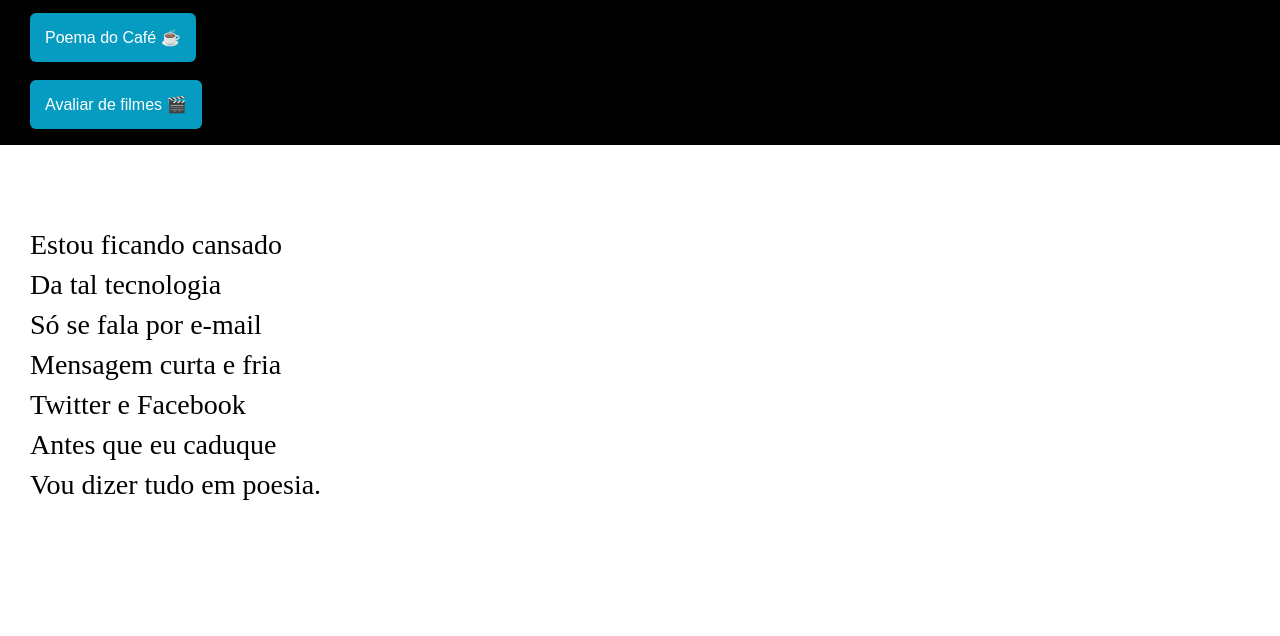
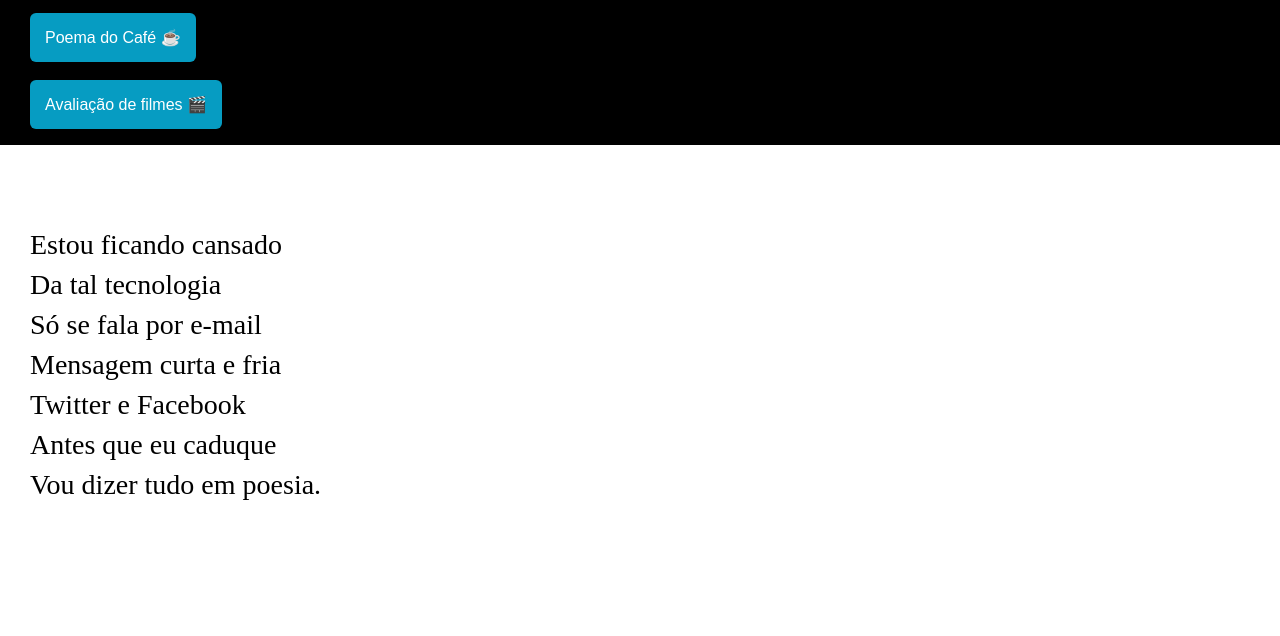
Before and after one commit to MatheusHubInfo/cordel, a plain HTML site: page index.html in a window 1280 px wide. Shown: the part 164-800 px from the top of the page. Drawn offline with nearby package versions, Linux system fonts and the light colour scheme.

Commit message:
erro ortografico ajustado

```diff
--- a/index.html
+++ b/index.html
@@ -21,7 +21,7 @@
         <a id="cordel" href="https://matheushubinfo.github.io/cafe/" target="blank"><button>Poema do Café ☕</button></a>
         <br>
         <br>
-        <a id="filmes" href="https://matheusdsmovie.netlify.app/" target="blank"><button>Avaliar de filmes  🎬 </button></a>
+        <a id="filmes" href="https://matheusdsmovie.netlify.app/" target="blank"><button>Avaliação de filmes  🎬 </button></a>
         </p>
     </div>
 
```
